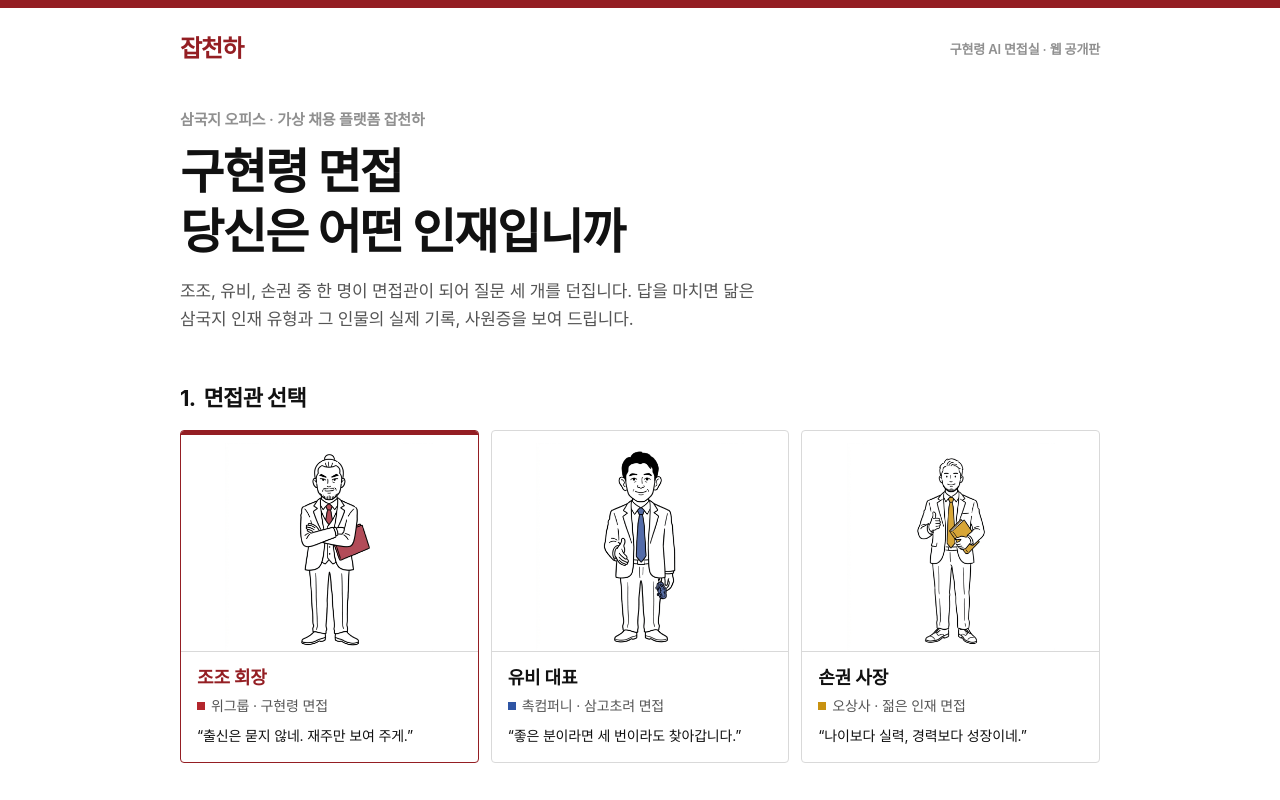
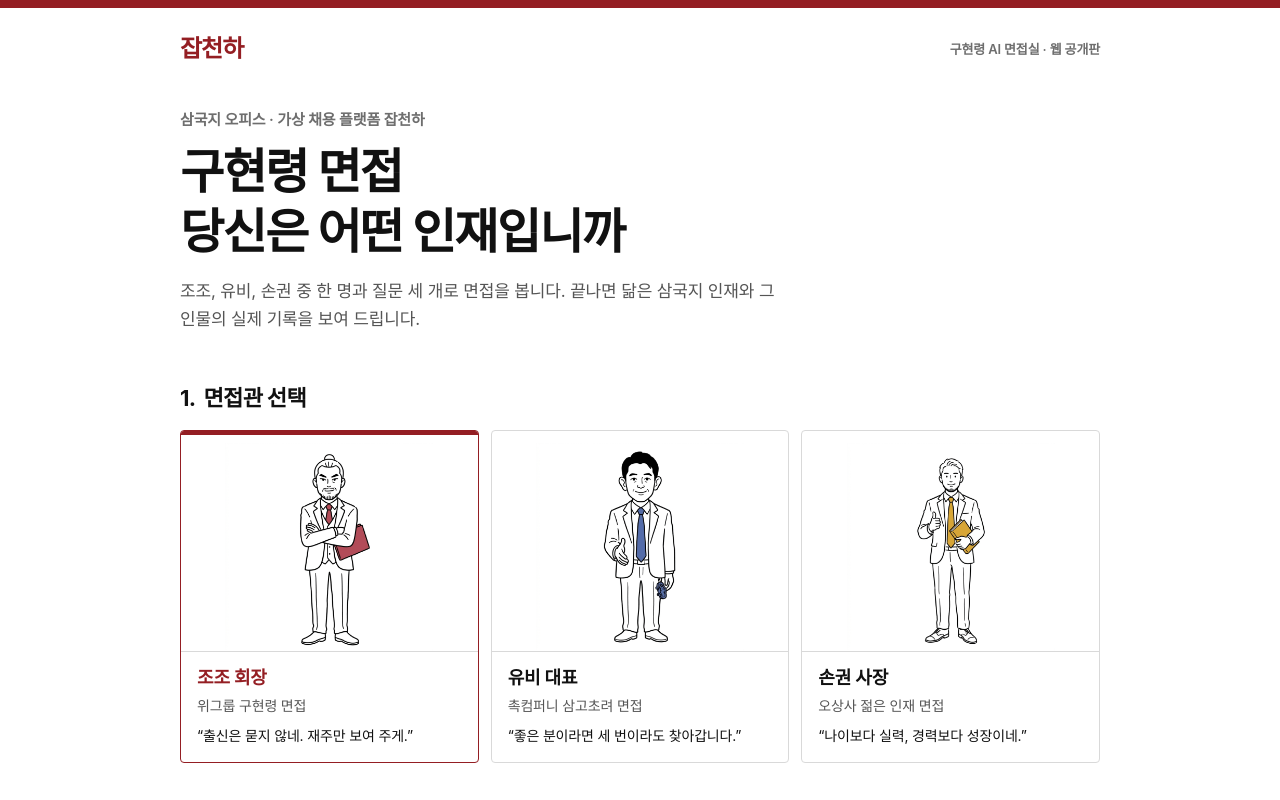
Before and after one commit to junpbak-ui/guhyeonryeong-interview, a plain HTML site: page site/index.html in a window 1280 px wide. Shown: the top 800 px of the page. Drawn offline with Linux system fonts and the light colour scheme; a web font is replaced by a local one.

Commit message:
Add files via upload

```diff
--- a/site/index.html
+++ b/site/index.html
@@ -9,9 +9,8 @@
 <style>
 /* 카드뉴스 규격을 따름: 흰 바탕, 상단 적색 띠, 검정 굵은 제목, 번호 붙은 소제목, ※ 주석, 회색 머리줄 표 */
 :root{
-  --red:#941E23; --red-soft:#F4E8E8; --ink:#111111; --sub:#555555; --gray:#909090;
+  --red:#941E23; --red-soft:#F4E8E8; --ink:#111111; --sub:#555555; --gray:#6E6E6E;
   --line:#D9D9D9; --head:#EFEFEF; --bg:#FFFFFF;
-  --wei:#B3262D; --shu:#2F55A4; --wu:#C89211;
   color-scheme:light;
 }
 *{box-sizing:border-box}
@@ -45,11 +44,11 @@ h1,h2,h3,p{margin:0}
 .btn:hover{background:#7C181C;border-color:#7C181C}
 .btn.line{background:#fff;color:var(--ink);border-color:var(--line)}
 .btn.line:hover{border-color:var(--ink);background:#fff}
+.btn:active:not(:disabled),.pick:active{transform:translateY(1px)}
 .btn:disabled{opacity:.4;cursor:not-allowed}
+::placeholder{color:#767676;opacity:1}
 .btn:focus-visible,.pick:focus-visible{outline:3px solid var(--ink);outline-offset:2px}
 .actions{display:flex;flex-wrap:wrap;gap:10px}
-.dot{display:inline-block;width:8px;height:8px;margin-right:6px;vertical-align:1px}
-.dot.wei{background:var(--wei)} .dot.shu{background:var(--shu)} .dot.wu{background:var(--wu)}
 
 /* 얼굴 원: 그림을 확대해 얼굴만 보이게 자름 */
 .face{flex:0 0 auto;display:block;border-radius:50%;background-color:#fff;background-repeat:no-repeat;border:1px solid var(--line)}
@@ -117,7 +116,7 @@ table.sum td.v{color:var(--red);font-weight:700}
 .review .tx{font-size:17px}
 .share{display:grid;grid-template-columns:280px minmax(0,1fr);gap:40px;align-items:center}
 .share-text{background:var(--head);border-radius:4px;padding:14px 16px;font-size:15px;overflow-wrap:break-word;margin:12px 0 16px}
-.badge{width:280px;max-width:100%;border:1.5px solid var(--ink);border-radius:6px;overflow:hidden;background:#fff}
+.badge{width:280px;max-width:100%;border:1.5px solid var(--ink);border-radius:4px;overflow:hidden;background:#fff}
 .badge .band{background:var(--red);color:#fff;padding:14px 16px;display:flex;justify-content:space-between;font-size:14px;font-weight:700}
 .badge .body{padding:22px 20px 20px;display:flex;flex-direction:column;align-items:center;text-align:center;gap:2px}
 .badge .photo{width:110px;height:110px;border:1px solid var(--line);background-color:#fff;background-repeat:no-repeat;margin-bottom:12px}
@@ -170,7 +169,7 @@ footer .logo{font-size:20px}
     <section class="hero">
       <p class="kicker">삼국지 오피스 · 가상 채용 플랫폼 잡천하</p>
       <h1 class="title">구현령 면접<br>당신은 어떤 인재입니까</h1>
-      <p class="lede">조조, 유비, 손권 중 한 명이 면접관이 되어 질문 세 개를 던집니다. 답을 마치면 닮은 삼국지 인재 유형과 그 인물의 실제 기록, 사원증을 보여 드립니다.</p>
+      <p class="lede">조조, 유비, 손권 중 한 명과 질문 세 개로 면접을 봅니다. 끝나면 닮은 삼국지 인재와 그 인물의 실제 기록을 보여 드립니다.</p>
     </section>
 
     <section class="sec">
@@ -227,7 +226,7 @@ footer .logo{font-size:20px}
 
 <script>
 const INTERVIEWERS = {
-  cao: { name:'조조', company:'위그룹', rank:'회장', fac:'wei', code:'WEI', room:'구현령 면접', tone:'hage',
+  cao: { name:'조조', company:'위그룹', rank:'회장', code:'WEI', room:'구현령 면접', tone:'hage',
     pitch:'출신은 묻지 않네. 재주만 보여 주게.',
     questions:[
       '출신이나 학벌은 묻지 않겠네. 자네가 가진 재주 하나만 말해 보게.',
@@ -238,7 +237,7 @@ const INTERVIEWERS = {
     opening:'앉게. 위그룹 회장 조조일세. 시간이 없으니 바로 묻겠네.',
     closing:'수고했네. 결과를 보여 주지.'
   },
-  liu: { name:'유비', company:'촉컴퍼니', rank:'대표', fac:'shu', code:'SHU', room:'삼고초려 면접', tone:'jondae',
+  liu: { name:'유비', company:'촉컴퍼니', rank:'대표', code:'SHU', room:'삼고초려 면접', tone:'jondae',
     pitch:'좋은 분이라면 세 번이라도 찾아갑니다.',
     questions:[
       '저희는 몇 번이나 넘어졌던 회사입니다. 그래도 함께하고 싶은 이유가 있으신가요?',
@@ -249,7 +248,7 @@ const INTERVIEWERS = {
     opening:'와 주셔서 고맙습니다. 촉컴퍼니 대표 유비입니다. 편하게 이야기 나눠요.',
     closing:'수고하셨습니다. 결과를 보여 드릴게요.'
   },
-  sun: { name:'손권', company:'오상사', rank:'사장', fac:'wu', code:'WU', room:'젊은 인재 면접', tone:'hage',
+  sun: { name:'손권', company:'오상사', rank:'사장', code:'WU', room:'젊은 인재 면접', tone:'hage',
     pitch:'나이보다 실력, 경력보다 성장이네.',
     questions:[
       '선배들이 자네를 경험 없다고 무시한다면, 어떻게 증명하겠나?',
@@ -315,7 +314,6 @@ function faceCrop(node, key, zoom){
   return node;
 }
 function face(key, zoom){ const a = el('span','face'); a.setAttribute('aria-hidden','true'); return faceCrop(a, key, zoom || 3.6); }
-function coName(v){ const s = el('span'); const d = el('span','dot ' + v.fac); d.setAttribute('aria-hidden','true'); s.append(d, document.createTextNode(v.company)); return s; }
 function show(id){ for (const s of ['start','room','result']) $(s).hidden = s !== id; window.scrollTo(0,0); }
 
 // ---------- 시작 ----------
@@ -325,7 +323,7 @@ function renderPicks(){
     const b = el('button','pick'); b.type = 'button';
     b.setAttribute('aria-pressed', String(state.who === id));
     const t = el('span','txt');
-    const co = el('span','co'); co.append(coName(v), document.createTextNode(' · ' + v.room));
+    const co = el('span','co', v.company + ' ' + v.room);
     t.append(el('b', null, v.name + ' ' + v.rank), co, el('span','q','“' + v.pitch + '”'));
     b.append(portrait(id, v.name + ' ' + v.rank + ' 일러스트'), t);
     b.onclick = () => { state.who = id; renderPicks(); };
@@ -348,7 +346,7 @@ function renderHead(){
   const done = state.step >= 3;
   const steps = el('div','steps'); steps.setAttribute('aria-hidden','true');
   for (let i = 0; i < 3; i++) steps.append(el('span', i < state.step ? 'done' : ''));
-  const meta = el('div','meta'); meta.append(coName(v), document.createTextNode(' · ' + v.room + ' · ' + state.job));
+  const meta = el('div','meta'); meta.append(el('div', null, v.company + ' ' + v.room), el('div', null, '지원 직무: ' + state.job));
   const prog = el('div'); prog.append(el('div','count', done ? '면접 종료' : '질문 ' + (state.step + 1) + ' / 3'), steps);
   h.append(portrait(state.who, '면접관 ' + v.name + ' 일러스트'), el('div','who', '면접관 ' + v.name + ' ' + v.rank), meta, prog);
 }
```
